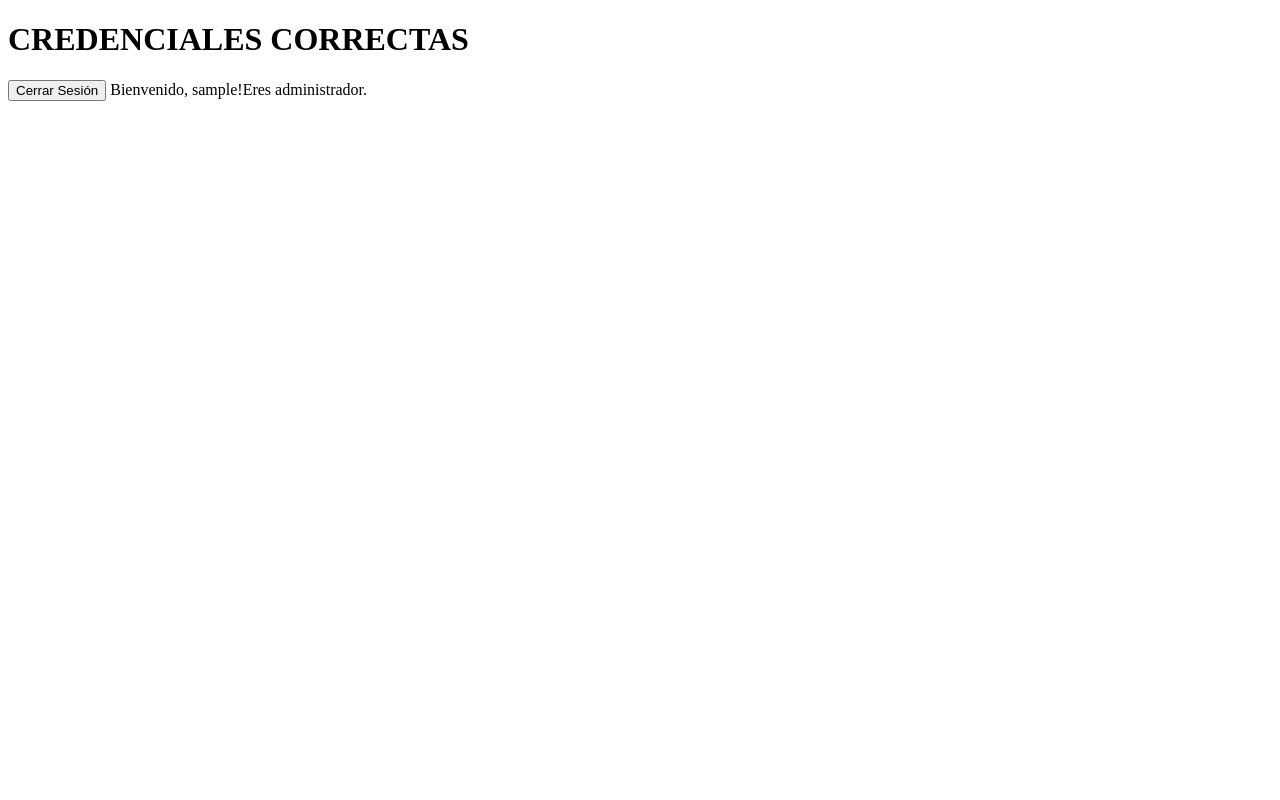
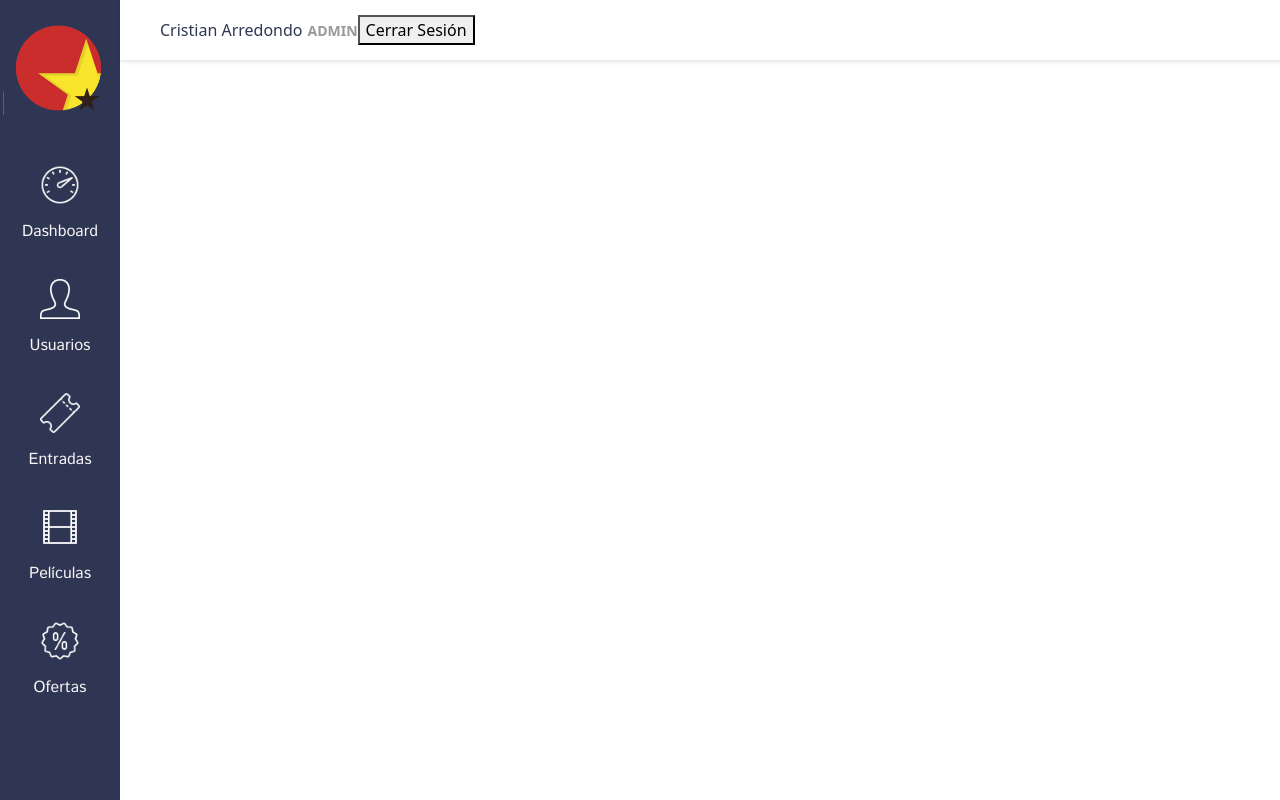
Before and after one commit to He1N/CINE-APP, a PHP site: page /backend/vista/dashboard.php in a window 1280 px wide. Run offline with PHP 8.4, Linux system fonts and the light colour scheme; the visitor is signed in with stand-in values (Sample User, id 1).

Commit message:
admin gráfico, mejora visual

```diff
--- /dev/null
+++ b/backend/vista/css/sidebar.css
@@ -0,0 +1,116 @@
+/* General styles for the sidebar */
+.sidebar {
+    width: 120px;
+    background-color: #2f3653;
+    height: 100vh;
+    padding: 20px 0;
+    flex-direction: column;
+
+}
+
+#logo_sidebar{
+    background-image: url('../images/logo_sidebar.png');
+    background-size: contain; /* Ajusta la imagen para que se vea completa */
+    background-repeat: no-repeat; /* Evita que la imagen se repita */
+    background-position: center; /* Centra la imagen horizontalmente */
+    height: 95px; /* Ajusta el tamaño del contenedor */
+    margin: 0 auto; /* Asegura que el contenedor esté centrado */
+    padding-top: 20px; /* Ajusta el espacio superior para reducir el vacío */
+    margin-bottom: 30px;
+    display: flex;
+    justify-content: center; /* Alinea el contenido en el centro horizontalmente */
+    align-items: center; /* Alinea el contenido en el centro verticalmente */
+}
+
+.sidebar .nav-list {
+    list-style: none;
+    padding: 0;
+}
+
+.sidebar .nav-list li {
+    margin-bottom: 5px;
+}
+
+/* Cambiamos el layout de los enlaces para centrar el icono sobre el texto */
+.sidebar .nav-list li a {
+    display: flex;
+    flex-direction: column;
+    align-items: center;
+    justify-content: center;
+    padding: 10px;
+    color: #F6F4F4;
+    text-decoration: none;
+    font-size: 16px;
+    border-radius: 5px;
+    transition: background-color 0.3s;
+    font-family: 'Istok Web', sans-serif;
+}
+
+.sidebar .nav-list li a:hover {
+    background-color: #394362;
+}
+/* Estilos para los iconos personalizados, aseguramos el centrado */
+.sidebar .nav-list li a i {
+    font-size: 24px; /* Tamaño del ícono */
+    margin-bottom: 5px; /* Espacio entre ícono y texto */
+}
+
+/* Estilos para los iconos personalizados */
+.icon-dashboard {
+    content: url('../images/dashboard.png');
+    width: 40px;
+    padding-bottom: 10px;
+    padding-top: 10px;
+}
+.icon-usuarios {
+    content: url('../images/icon_male_user.png');
+    width: 40px;
+    padding-bottom: 10px;
+    padding-top: 10px;
+}
+
+.icon-entradas {
+    content: url('../images/ticket.png');
+    width: 40px;
+    padding-bottom: 10px;
+    padding-top: 10px;
+}
+
+.icon-peliculas {
+    content: url('../images/movie.png');
+    width: 40px;
+    padding-bottom: 10px;
+    padding-top: 10px;
+}
+
+.icon-ofertas {
+    content: url('../images/discount.png');
+    width: 40px;
+    padding-bottom: 10px;
+    padding-top: 10px;
+}
+
+/*FUENTES*/
+.istok-web-regular {
+    font-family: "Istok Web", sans-serif;
+    font-weight: 400;
+    font-style: normal;
+  }
+
+  .istok-web-bold {
+    font-family: "Istok Web", sans-serif;
+    font-weight: 700;
+    font-style: normal;
+  }
+
+  .istok-web-regular-italic {
+    font-family: "Istok Web", sans-serif;
+    font-weight: 400;
+    font-style: italic;
+  }
+
+  .istok-web-bold-italic {
+    font-family: "Istok Web", sans-serif;
+    font-weight: 700;
+    font-style: italic;
+  }
--- /dev/null
+++ b/backend/vista/css/topbar.css
@@ -0,0 +1,65 @@
+/* Estilos generales para la barra superior */
+.top-bar {
+    width: 100%;
+    height: 60px;
+    background-color: #fff;
+    display: flex;
+    align-items: center;
+    justify-content: space-between;
+    padding: 0 20px;
+    box-shadow: 0 2px 4px rgba(0, 0, 0, 0.1);
+    position: fixed;
+    top: 0;
+    left: 120px; /* Ajusta la posición dejando espacio para el sidebar */
+    z-index: 10;
+}
+
+/* Contenido del lado izquierdo */
+.left-content {
+    display: flex;
+    align-items: center;
+}
+
+.logo {
+    width: 40px;
+    height: 40px;
+    border-radius: 50%;
+}
+
+/* Contenido del lado derecho */
+.right-content {
+    display: flex;
+    align-items: center;
+}
+
+.icon-notificaciones {
+    font-size: 24px;
+    margin-right: 20px;
+    cursor: pointer;
+    color: #2f3653;
+}
+
+/* Información del usuario */
+.user-info {
+    display: flex;
+    align-items: center;
+}
+
+.profile-pic {
+    width: 40px;
+    height: 40px;
+    border-radius: 50%;
+    margin-right: 10px;
+}
+
+.username {
+    font-size: 16px;
+    color: #2f3653;
+    margin-right: 5px;
+}
+
+.role {
+    font-size: 14px;
+    color: #999;
+    font-weight: bold;
+}
--- a/backend/vista/dashboard.php
+++ b/backend/vista/dashboard.php
@@ -17,19 +17,9 @@ if (!isset($_SESSION['usuario'])) {
     <title>Dashboard</title>
 </head>
 <body>
-    <h1>CREDENCIALES CORRECTAS</h1>
-    <button class="btn-cerrar-sesion" onclick="window.location.href='logout.php'">Cerrar Sesión</button>
-
     <?php
-    // Mostrar el mensaje de bienvenida
-    echo "Bienvenido, " . $_SESSION['usuario'] . "!";
-
-    // Mostrar información personalizada según el rol
-    if ($_SESSION['rol'] == 'admin') {
-        echo "Eres administrador.";
-    } else {
-        echo "Eres un usuario estándar.";
-    }
+    include 'layout/sidebar.php';
+    include 'layout/topbar.php';
     ?>
 </body>
 </html>
--- /dev/null
+++ b/backend/vista/layout/sidebar.php
@@ -0,0 +1,22 @@
+<head>
+    <link rel="stylesheet" href="./css/sidebar.css">
+    <link href="https://cdn.jsdelivr.net/npm/bootstrap@5.3.0-alpha1/dist/css/bootstrap.min.css" rel="stylesheet">
+    <link rel="stylesheet" href="https://cdnjs.cloudflare.com/ajax/libs/font-awesome/6.0.0-beta3/css/all.min.css">
+    <!--FONTS-->
+    <link rel="preconnect" href="https://fonts.googleapis.com">
+    <link rel="preconnect" href="https://fonts.gstatic.com" crossorigin>
+    <link href="https://fonts.googleapis.com/css2?family=Istok+Web:ital,wght@0,400;0,700;1,400;1,700&display=swap" rel="stylesheet">
+</head>
+<body>
+    <div class="sidebar">
+        <div id="logo_sidebar"></div>
+        <ul class="nav-list">
+            <li><a href="#dashboard"><i class="icon-dashboard"></i> Dashboard</a></li>
+            <li><a href="#usuarios"><i class="icon-usuarios"></i> Usuarios</a></li>
+            <li><a href="#entradas"><i class="icon-entradas"></i> Entradas</a></li>
+            <li><a href="#peliculas"><i class="icon-peliculas"></i> Películas</a></li>
+            <li><a href="#ofertas"><i class="icon-ofertas"></i> Ofertas</a></li>
+        </ul>
+    </div>
+</body>
+</html>
--- /dev/null
+++ b/backend/vista/layout/topbar.php
@@ -0,0 +1,25 @@
+<head>
+    <link rel="stylesheet" href="./css/topbar.css">
+    <link href="https://cdn.jsdelivr.net/npm/bootstrap@5.3.0-alpha1/dist/css/bootstrap.min.css" rel="stylesheet">
+    <link rel="stylesheet" href="https://cdnjs.cloudflare.com/ajax/libs/font-awesome/6.0.0-beta3/css/all.min.css">
+    <!--FONTS-->
+    <link rel="preconnect" href="https://fonts.googleapis.com">
+    <link rel="preconnect" href="https://fonts.gstatic.com" crossorigin>
+    <link href="https://fonts.googleapis.com/css2?family=Istok+Web:ital,wght@0,400;0,700;1,400;1,700&display=swap" rel="stylesheet">
+</head>
+<body>
+    <div class="top-bar">
+
+        <div class="right-content">
+            <!-- Icono de notificaciones -->
+            <i class="icon-notificaciones"></i>
+            <!-- Información de usuario -->
+            <div class="user-info">
+                <span class="username">Cristian Arredondo</span>
+                <span class="role">ADMIN</span>
+            </div>
+                <button class="btn-cerrar-sesion" onclick="window.location.href='logout.php'">Cerrar Sesión</button>
+        </div>
+
+    </div>
+</body>
```
Also changed, not shown: backend/vista/images/dashboard.png (added), backend/vista/images/discount.png (added), backend/vista/images/icon_male_user.png (added), backend/vista/images/logo_sidebar.png (added), backend/vista/images/movie.png (added), backend/vista/images/ticket.png (added), 1 other file.
